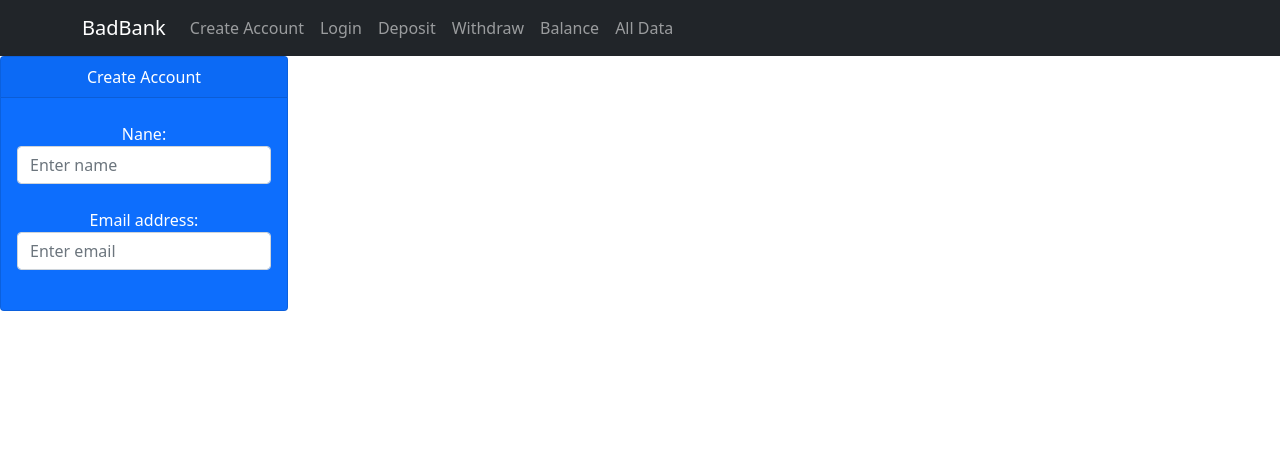
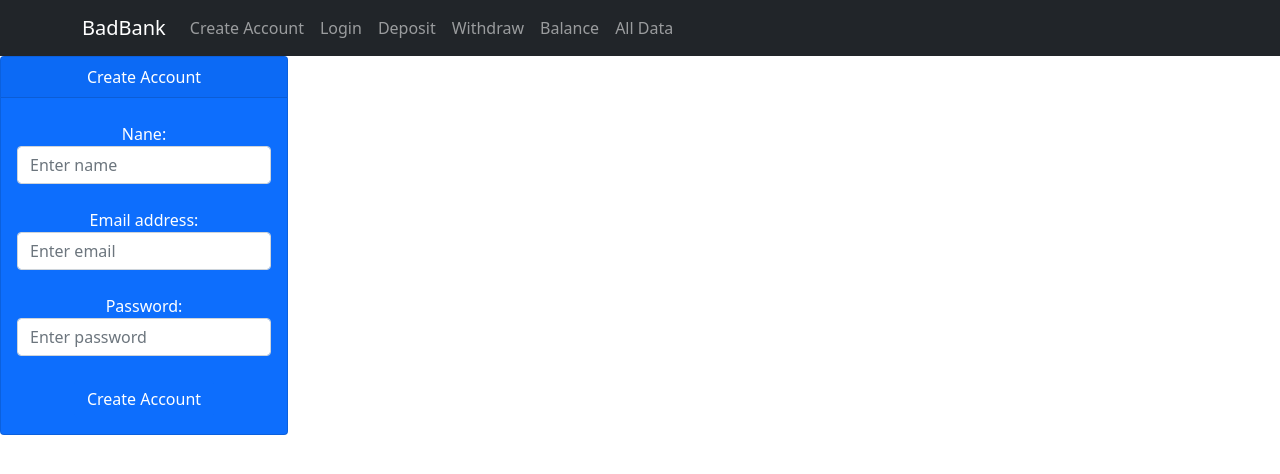
Before and after one commit to Oscartic/bank-app, a React (Create React App) app: page /create-account in a window 1280 px wide. Shown: the top 474 px of the page. Built offline with nearby package versions, Linux system fonts and the light colour scheme.

Commit message:
Add create user form

```diff
--- a/src/pages/CreateAccount.js
+++ b/src/pages/CreateAccount.js
@@ -1,4 +1,5 @@
 import React, { useState, useContext } from "react";
+import { Button } from 'react-bootstrap';
 import UserContext from "../context/Users/UserContext";
 import CardBank from "../ui/Card";
 
@@ -13,6 +14,31 @@ const CreateAccount = () => {
 
     const context = useContext(UserContext)
 
+    const validate = (field, label) => {
+        if(!field) {
+            setStatus(`Error: ${label}`);
+            setTimeout(() => setStatus(''), 3000);
+            return false;
+        }
+        return true;
+    }
+
+    const handleCreate = (e) => {
+        e.preventDefault();
+        console.log(name, email, password);
+        if(!validate(name, 'name')) return;
+        if(!validate(email, 'email')) return;
+        if(!validate(password, 'password')) return;
+        context.users.push({name, email, password, balance:100});
+        setShow(false);
+    }
+
+    const clearForm = () => {
+        setName('');
+        setEmail('');
+        setPassword('');
+        setShow(true);
+    }
 
     return(
         <CardBank
@@ -31,7 +57,7 @@ const CreateAccount = () => {
                         value={name}
                         onChange={e => setName(e.currentTarget.value)}
                     /><br />
-                    Email address:
+                    Email address:<br />
                     <input
                         type="input"
                         className="form-control"
@@ -40,11 +66,23 @@ const CreateAccount = () => {
                         value={email}
                         onChange={e => setEmail(e.currentTarget.value)}
                     /><br />
+                    Password:<br />
+                    <input
+                        type="password"
+                        className="form-control"
+                        id="password"
+                        placeholder="Enter password"
+                        value={password}
+                        onChange={e => setPassword(e.currentTarget.value)}
+                    /><br />
+                    <Button type="submit" onClick={(e) => handleCreate(e)}>Create Account</Button>
                 </>
                 ) : (
-                <>
-                    <h3>HOLA</h3>
-                </>)}
+                    <>
+                        <h5>Success</h5>
+                        <Button type="submit" onClick={clearForm}>Create Account</Button>
+                    </>)
+                }
         />
     )
 }
--- a/src/ui/Card.js
+++ b/src/ui/Card.js
@@ -11,7 +11,7 @@ const CardBank = ({header, title, text, body, status, bgcolor, txtcolor}) => {
         <Card style={{ width: '18rem' }} className={classes()}>
             <Card.Header>{header}</Card.Header>
             <Card.Body>
-                <Card.Title>{title && (<h5 className="card-title">{title}</h5>)}</Card.Title>
+                <Card.Title>{title && (<strong className="card-title">{title}</strong>)}</Card.Title>
                 <Card.Text>
                     {text && (<p className="card-text">{text}</p>)}
                     {body}
--- a/src/ui/Menu.js
+++ b/src/ui/Menu.js
@@ -1,5 +1,5 @@
 import React from 'react';
-import { BrowserRouter, Routes, Route } from "react-router-dom";
+import { BrowserRouter, Routes, Route, Link } from "react-router-dom";
 import UserState from '../context/Users/UserState';
 import { Nav, Navbar, Container } from 'react-bootstrap';
 import Home from '../pages/Home';
```
Also changed, not shown: 1 other file (tests, documents, lock files or other folders).
